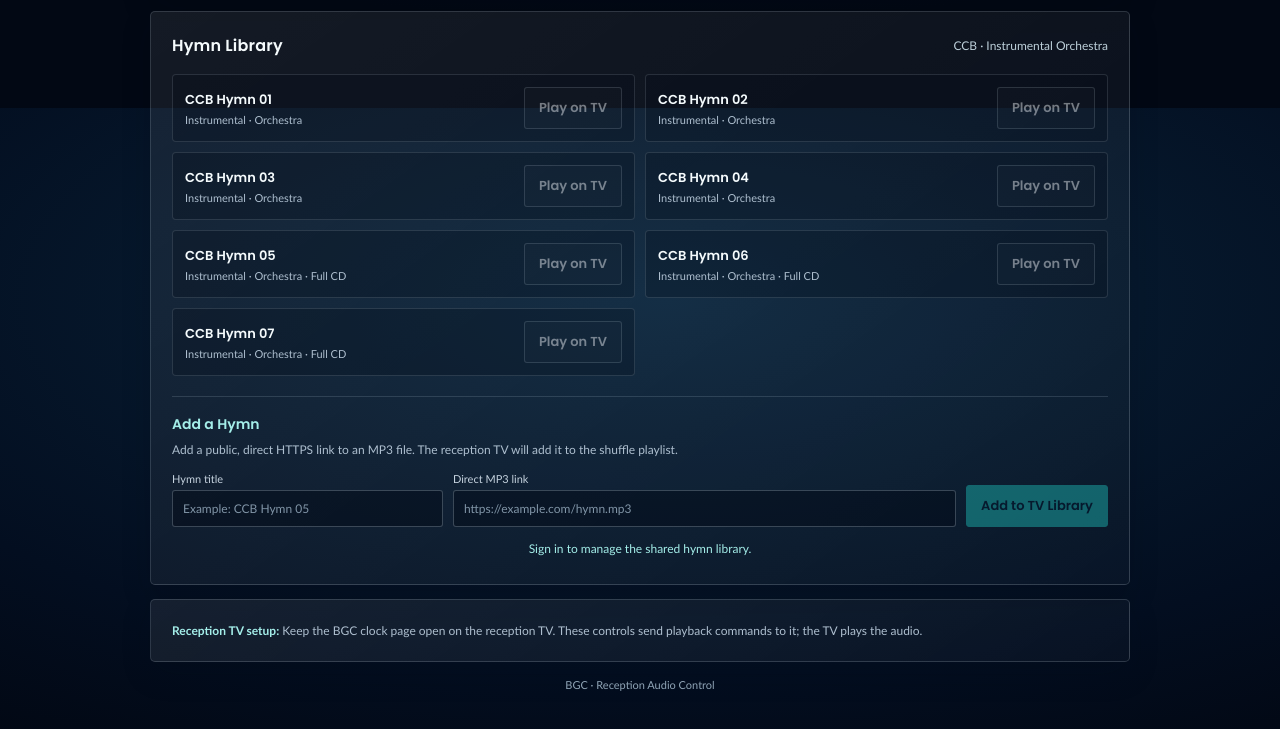
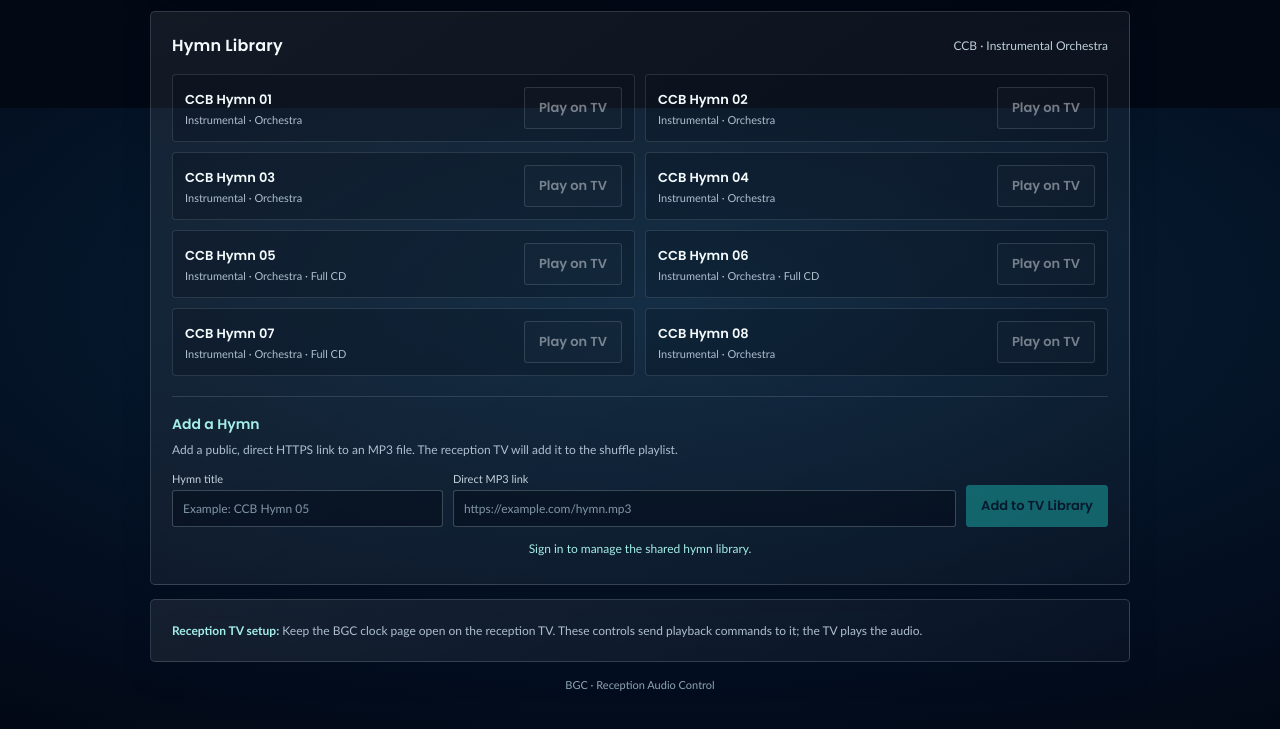
Before and after one commit to DougPrates1987/bgc-reception-clock, a plain HTML site: page reception-audio-control.html in a window 1280 px wide. Shown: the part 692-1421 px from the top of the page. Drawn offline with Linux system fonts and the light colour scheme; no server answers.

Commit message:
Add hymn 08 to reception remote controls

```diff
--- a/reception-audio-control.html
+++ b/reception-audio-control.html
@@ -74,6 +74,7 @@ button{font:600 13px Poppins,Calibri,Arial,sans-serif;cursor:pointer}.btn{border
 <div class="track"><div><strong>CCB Hymn 05</strong><small>Instrumental · Orchestra · Full CD</small></div><button class="btn" data-track="ccb-hino-05.mp3" type="button" disabled>Play on TV</button></div>
 <div class="track"><div><strong>CCB Hymn 06</strong><small>Instrumental · Orchestra · Full CD</small></div><button class="btn" data-track="ccb-hino-06.mp3" type="button" disabled>Play on TV</button></div>
 <div class="track"><div><strong>CCB Hymn 07</strong><small>Instrumental · Orchestra · Full CD</small></div><button class="btn" data-track="ccb-hino-07.mp3" type="button" disabled>Play on TV</button></div>
+<div class="track"><div><strong>CCB Hymn 08</strong><small>Instrumental · Orchestra</small></div><button class="btn" data-track="ccb-hino-08.mp3.mp3" type="button" disabled>Play on TV</button></div>
 </div>
 <div id="customTracks" class="tracks" hidden></div>
 <div class="add-hymn">
```
